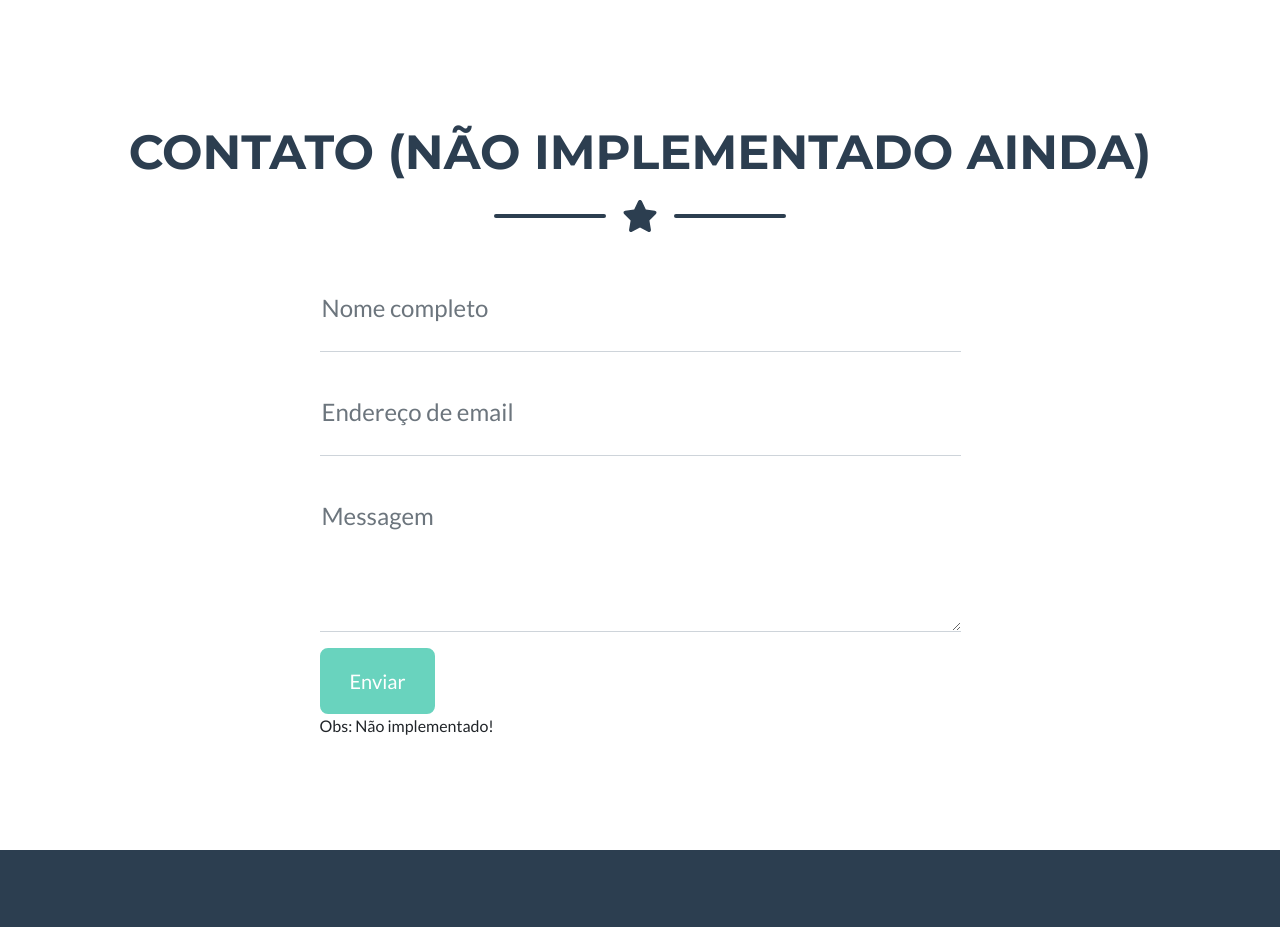
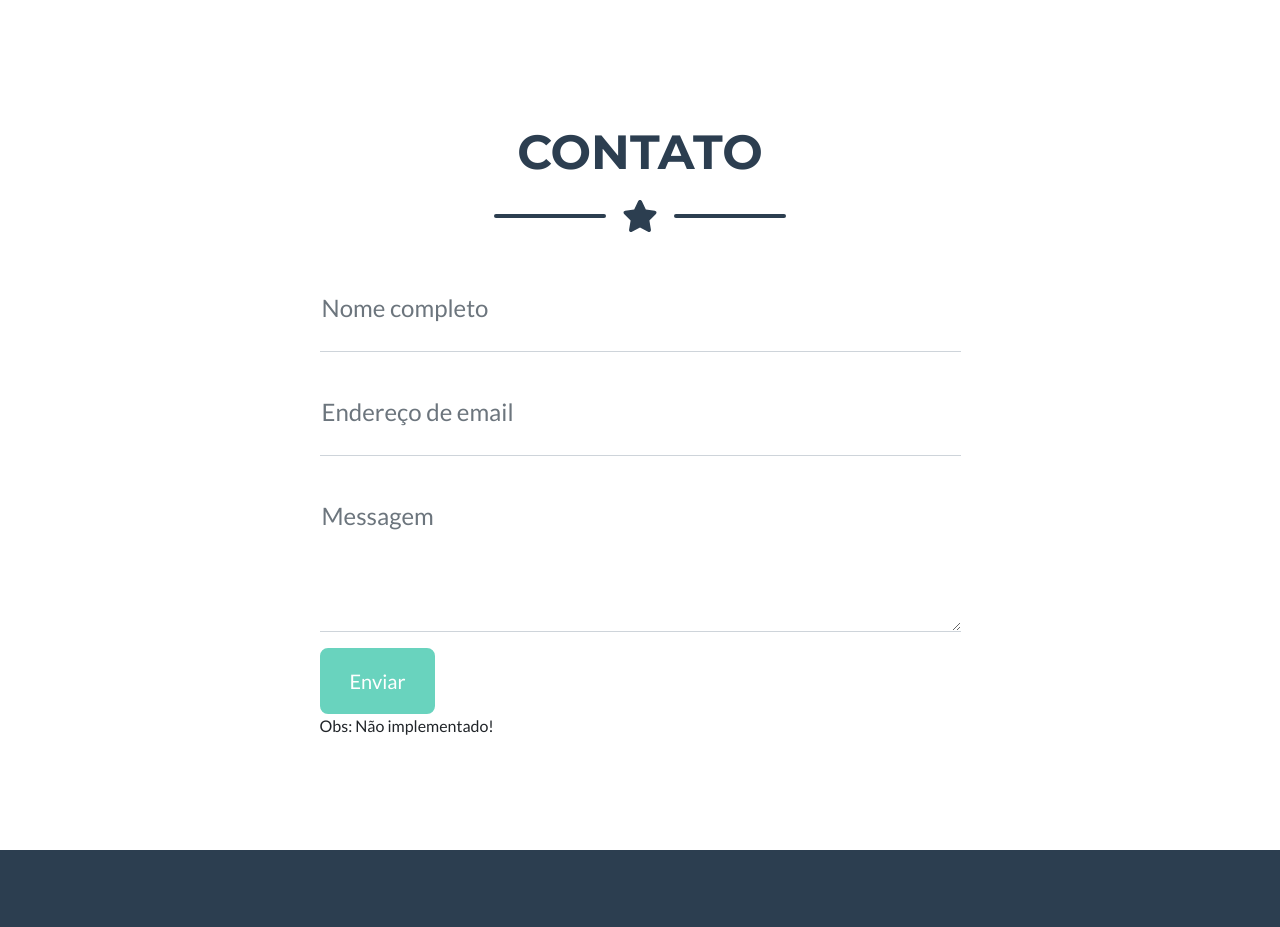
Before and after one commit to vrichardc/home, a plain HTML site: page index.html in a window 1280 px wide. Shown: the part 7740-8667 px from the top of the page. Drawn offline with nearby package versions, Linux system fonts and the light colour scheme.

Commit message:
Update index.html

```diff
--- a/index.html
+++ b/index.html
@@ -457,7 +457,7 @@
         <section class="page-section" id="contact">
             <div class="container">
                 <!-- Contact Section Heading-->
-                <h2 class="page-section-heading text-center text-uppercase text-secondary mb-0">Contato (não implementado ainda)</h2>
+                <h2 class="page-section-heading text-center text-uppercase text-secondary mb-0">Contato</h2>
                 <!-- Icon Divider-->
                 <div class="divider-custom">
                     <div class="divider-custom-line"></div>
```
